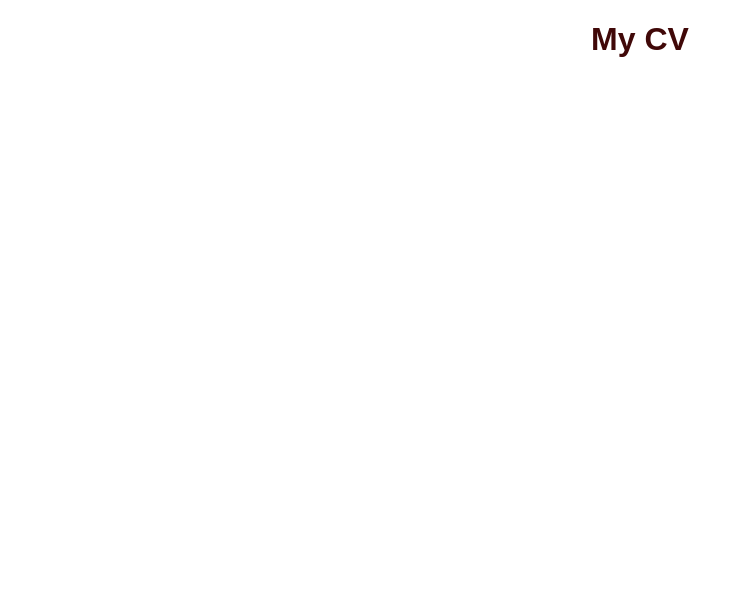
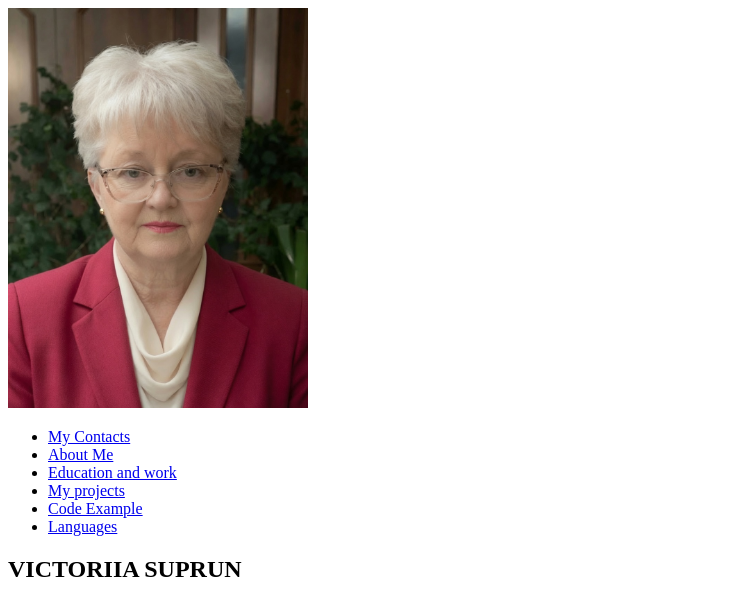
Before and after one commit to VIKTORIYA-S/rsschool-cv, a plain HTML site: page index.html in a window 1280 px wide. Shown: the whole page, without its empty margins (0-743 px from the left). Drawn offline with Linux system fonts and the light colour scheme.

Commit message:
feat: add a header to the html file

```diff
--- a/index.html
+++ b/index.html
@@ -1,12 +1,36 @@
 <!DOCTYPE html>
 <html lang="en">
+
 <head>
     <meta charset="UTF-8">
     <meta name="viewport" content="width=device-width, initial-scale=1.0">
-    <link rel="stylesheet" href="style.css">
+    <link rel="preconnect" href="https://fonts.gstatic.com" crossorigin>
+    <link
+        href="https://fonts.googleapis.com/css2?family=Roboto:ital,wght@0,100;0,300;0,400;0,500;0,700;0,900;1,100;1,300;1,400;1,500;1,700;1,900&display=swap"
+        rel="stylesheet">
+    <link rel="stylesheet" href="./style.css">
     <title>My CV</title>
 </head>
+
 <body>
-    <h1>My CV</h1>
+    <div class="container">
+        <header class="header">
+            <div class="header__container">
+                <img class="photo fade-in" src="./img/photo_2026-09-12_03-14-19.jpg" alt="photo" width="300">
+                <nav class="nav fade-in">
+                    <ul class="nav__list">
+                        <li class="nav__list__li"><a href="#contacts" id="nav_contacts">My Contacts</a></li>
+                        <li class="nav__list__li"><a href="#about" id="nav_about">About Me</a></li>
+                        <li class="nav__list__li"><a href="#education" id="nav_education">Education and work</a></li>
+                        <li class="nav__list__li"><a href="#projects" id="nav_projects">My projects</a></li>
+                        <li class="nav__list__li"><a href="#code" id="nav_code">Code Example</a></li>
+                        <li class="nav__list__li"><a href="#languages" id="nav_languages">Languages</a></li>
+                    </ul>
+                    <h1 class="title pulse">VICTORIIA SUPRUN</h1>
+                </nav>
+            </div>
+        </header>
+    </div>
 </body>
+
 </html>
--- a/style.css
+++ /dev/null
@@ -1,11 +0,0 @@
-body {
-    font-family: Arial, sans-serif;
-    padding: 0;
-    margin: 0;
-    box-sizing: border-box;
-}
-
-h1 {
-    text-align: center;
-    color: #400808;
-}
```
Also changed, not shown: img/background.jpg (added), img/free-png.ru-688.png (added), img/rs_school_js.svg (added), 1 other file.
